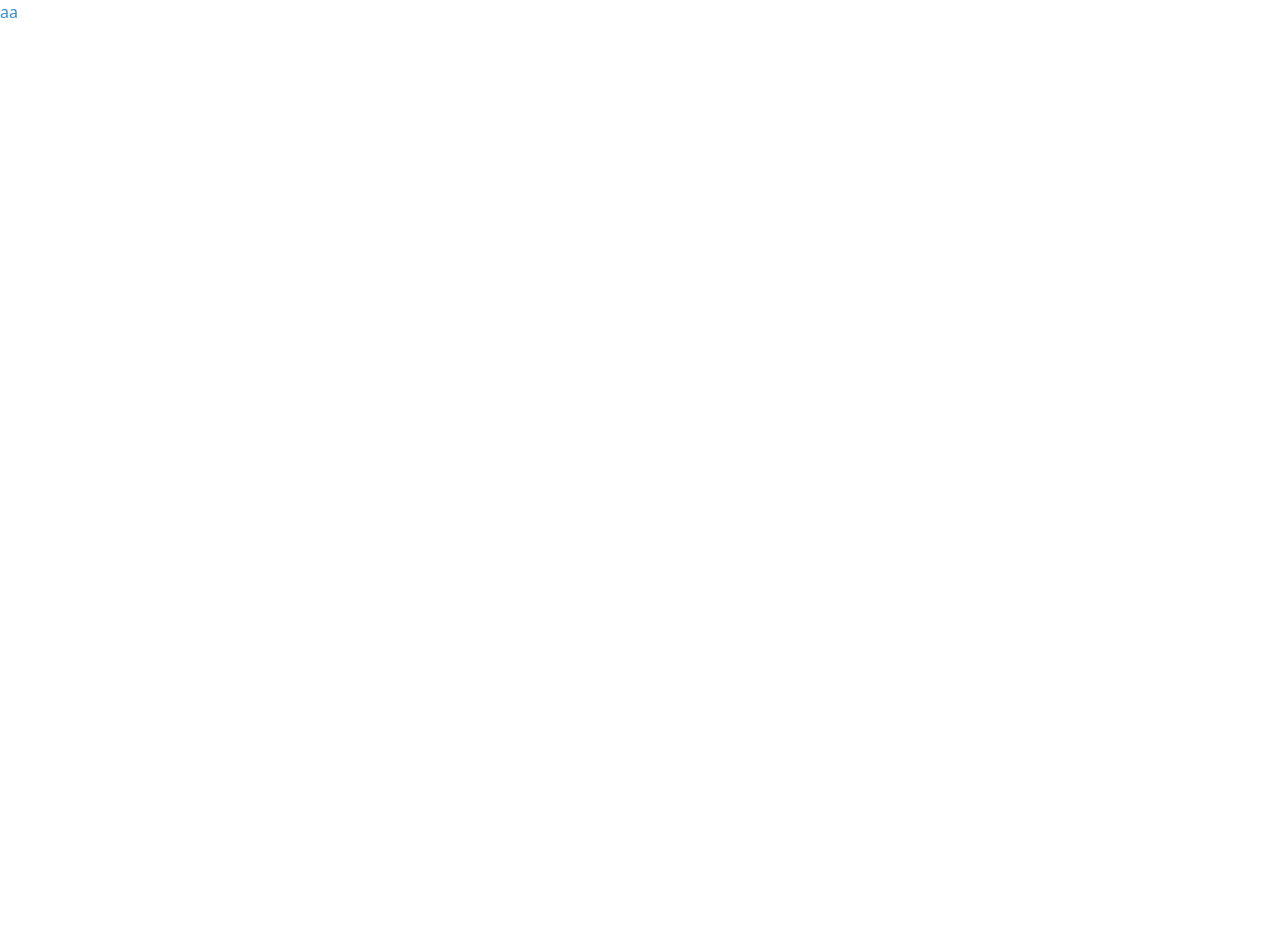
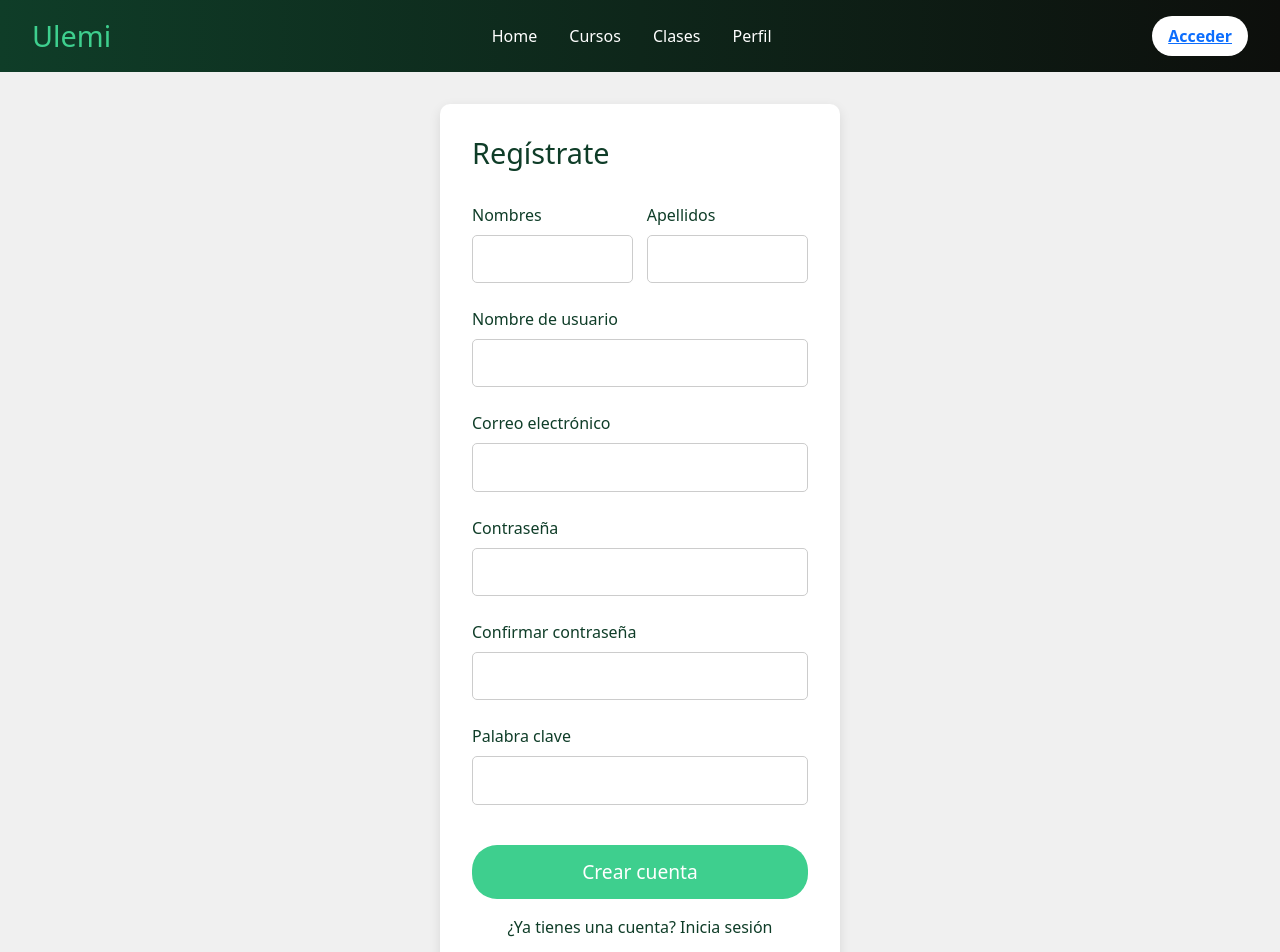
Before and after one commit to alexmnt710/Aplicaciones-Web-LRPQTP, a Vue app in the folder Frontend/: page /Ulemi/register in a window 1280 px wide. Shown: the top 952 px of the page. Before the commit the page ends 800 px from the top, so only its background shows below. Built offline with nearby package versions, Linux system fonts and the light colour scheme.

Commit message:
Vista de registro

```diff
--- a/Frontend/src/views/Register.vue
+++ b/Frontend/src/views/Register.vue
@@ -1,8 +1,181 @@
+<script setup>
+import { ref } from 'vue';
+import Header from '../components/Public/header.vue';
+import Footer from '../components/Public/footer.vue';
+import { Sesion } from '../store/sesion.js';
+import { useRouter } from 'vue-router';
+
+const sesionStore = Sesion();
+const router = useRouter();
+
+// Datos del formulario de registro
+const formData = {
+  userNombres: '',
+  userApellidos: '',
+  userName: '',
+  userCorreo: '',
+  password: '',
+  confirmPassword: '',
+  userWordKey: ''
+};
+
+const register = async () => {
+
+  if (formData.password !== formData.confirmPassword) {
+    alert('Las contraseñas no coinciden');
+    return;
+  }
+
+  // Intentar registrar al usuario
+  try {
+    const message = await sesionStore.register(formData);
+
+    // Verifica si el registro fue exitoso (puedes ajustar según cómo responda tu API)
+    if (message === 'Cuenta creada exitosamente') {  // Ajusta este mensaje según la respuesta de tu API
+      alert('Cuenta creada correctamente. Redirigiendo al inicio de sesión...');
+      router.push({ name: 'Login' }); // Redirige al login
+    } else {
+      alert(`Error al crear la cuenta: ${message}`);
+    }
+  } catch (error) {
+    console.error('Error en el registro:', error);
+    alert('Ocurrió un error al crear la cuenta');
+  }
+};
+
+</script>
 
 <template>
-aa
+  <Header></Header>
+  <div class="register-container">
+    <div class="register-box">
+      <h2>Regístrate</h2>
+
+      <form @submit.prevent="register">
+        <div class="form-group-inline">
+          <div class="form-group">
+            <label for="userNombres">Nombres</label>
+            <input type="text" id="userNombres" v-model="formData.userNombres" required />
+          </div>
+          <div class="form-group">
+            <label for="userApellidos">Apellidos</label>
+            <input type="text" id="userApellidos" v-model="formData.userApellidos" required />
+          </div>
+        </div>
+
+        <div class="form-group">
+          <label for="userName">Nombre de usuario</label>
+          <input type="text" id="userName" v-model="formData.userName" required />
+        </div>
+
+        <div class="form-group">
+          <label for="userCorreo">Correo electrónico</label>
+          <input type="email" id="userCorreo" v-model="formData.userCorreo" required />
+        </div>
+
+        <div class="form-group">
+          <label for="password">Contraseña</label>
+          <input type="password" id="password" v-model="formData.password" required />
+        </div>
+
+        <div class="form-group">
+          <label for="confirmPassword">Confirmar contraseña</label>
+          <input type="password" id="confirmPassword" v-model="formData.confirmPassword" required />
+        </div>
+
+        <div class="form-group">
+          <label for="userWordKey">Palabra clave</label>
+          <input type="text" id="userWordKey" v-model="formData.userWordKey" required />
+        </div>
+
+        <button type="submit" class="register-button">Crear cuenta</button>
+      </form>
+
+      <p class="has-account">
+        ¿Ya tienes una cuenta?
+        <a @click="goToLogin">Inicia sesión</a>
+      </p>
+    </div>
+  </div>
+  <Footer></Footer>
 </template>
-<script>
-</script>
+
 <style scoped>
+/* Contenedor principal del registro */
+.register-container {
+  display: flex;
+  justify-content: center;
+  align-items: center;
+  min-height: 100vh;
+  background-color: #f0f0f0;
+  padding: 2rem;
+}
+
+.register-box {
+  background-color: white;
+  padding: 2rem;
+  border-radius: 10px;
+  box-shadow: 0 4px 12px rgba(0, 0, 0, 0.1);
+  width: 400px;
+}
+
+.register-box h2 {
+  margin-bottom: 2rem;
+  font-size: 1.8rem;
+  color: #0f3d28;
+}
+
+.form-group {
+  margin-bottom: 1.5rem;
+}
+
+.form-group label {
+  display: block;
+  margin-bottom: 0.5rem;
+  color: #0f3d28;
+}
+
+.form-group-inline {
+  display: flex;
+  justify-content: space-between;
+}
+
+.form-group-inline .form-group {
+  width: 48%;
+}
+
+.form-group input {
+  width: 100%;
+  padding: 0.7rem;
+  border: 1px solid #ccc;
+  border-radius: 5px;
+  font-size: 1rem;
+}
+
+.register-button {
+  width: 100%;
+  padding: 0.8rem;
+  background-color: #3ecf8e;
+  color: white;
+  border: none;
+  border-radius: 25px;
+  font-size: 1.2rem;
+  cursor: pointer;
+  margin-top: 1rem;
+}
+
+.register-button:hover {
+  background-color: #35b67b;
+}
+
+.has-account {
+  text-align: center;
+  margin-top: 1rem;
+  color: #0f3d28;
+}
+
+.has-account a {
+  color: #3ecf8e;
+  cursor: pointer;
+}
 </style>
```
